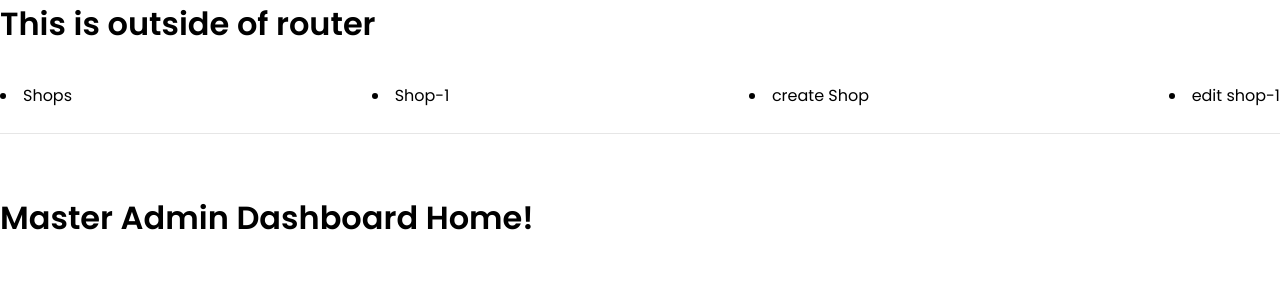
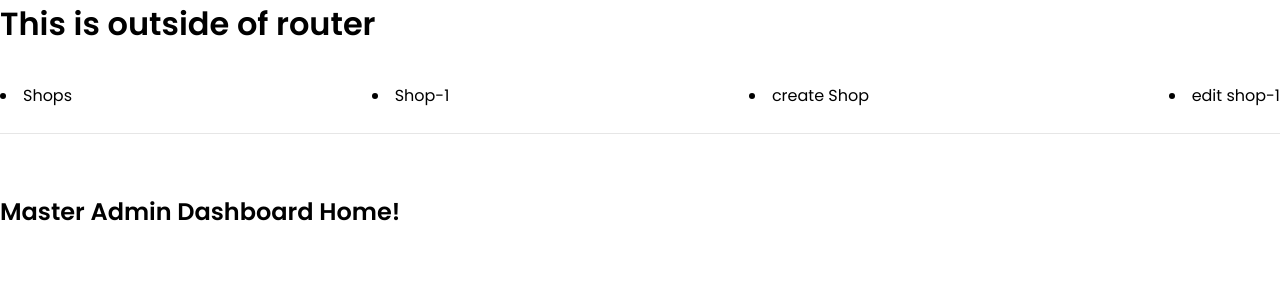
Before and after one commit to dipankarX86/lsrapp, a React (Create React App) app in the folder resources/dashboard/: page /#/master in a window 1280 px wide. Shown: the top 300 px of the page. Built offline with nearby package versions, Linux system fonts and the light colour scheme.

Commit message:
DEV Server routing and starting with proxy issues explained

```diff
--- a/resources/dashboard/src/pages/master/MasterAdminDashboard.jsx
+++ b/resources/dashboard/src/pages/master/MasterAdminDashboard.jsx
@@ -3,7 +3,7 @@ import React from 'react'
 function MasterAdminDashboard() {
   return (
     <>
-      <h1>Master Admin Dashboard Home!</h1>
+      <h2>Master Admin Dashboard Home!</h2>
     </>
   )
 }
```
